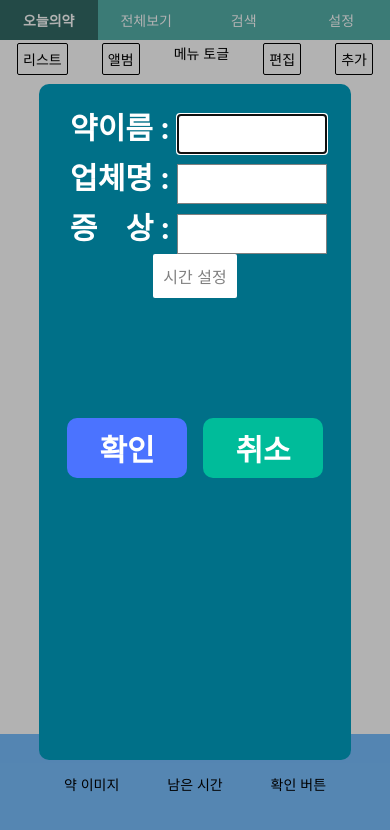
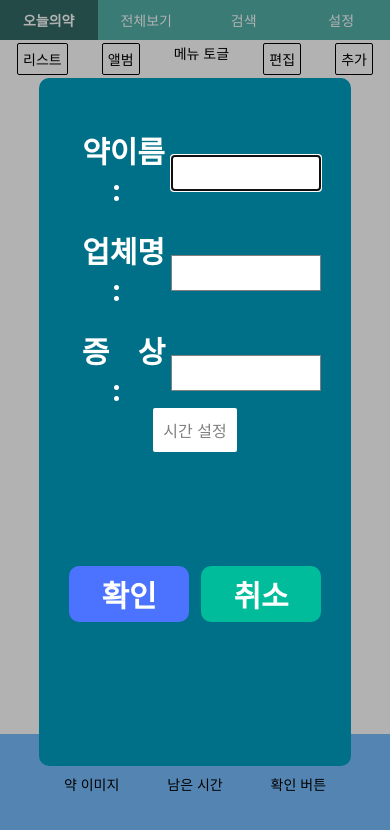
Before and after one commit to KimEunA97/KDT-2-Project-C-10, a React Native app in the folder PillGood/: screen / in a window 390 px wide. Both pictures are taken after a click on the element 195 px from the left and 180 px from the top of the page. Shown: the top 830 px of the page. Built offline with nearby package versions, Linux system fonts and the light colour scheme.

Commit message:
여러가지 스타일 정렬 정리

```diff
--- a/PillGood/src/api/InputBox.js
+++ b/PillGood/src/api/InputBox.js
@@ -20,11 +20,10 @@ export default function InputBox({ value, onChange }) {
 const styles = StyleSheet.create({
   input: {
     width: 150,
-    height: 40, // 적절한 높이 값으로 수정
     borderWidth: 1,
     backgroundColor: "white",
     borderColor: 'gray',
-    padding: 10,
+    padding: 5,
     marginTop: 10,
     fontSize: 20,
     textAlign: "center",
--- a/PillGood/src/component/TimePicker.js
+++ b/PillGood/src/component/TimePicker.js
@@ -1,5 +1,5 @@
 import React, { useState } from 'react';
-import { SafeAreaView, TouchableOpacity, Text, StyleSheet } from 'react-native';
+import { SafeAreaView, TouchableOpacity, Text, StyleSheet, View } from 'react-native';
 import DateTimePicker from '@react-native-community/datetimepicker';
 
 export const ItsDateTimePicker = () => {
@@ -17,7 +17,7 @@ export const ItsDateTimePicker = () => {
   };
 
   return (
-    <SafeAreaView>
+    <View>
       <TouchableOpacity
         onPress={showDatePicker}
         style={styles.button}
@@ -32,11 +32,11 @@ export const ItsDateTimePicker = () => {
           display="spinner"
           onChange={onChange}
           style={styles.dateTimePicker}
-          positiveButton={{ label: '확인', textColor: 'green' }}
+          positiveButton={{ label: '확인', textColor: 'black' }}
           negativeButton={{ label: '취소', textColor: 'black' }}
         />
       )}
-    </SafeAreaView>
+    </View>
   );
 };
 
--- a/PillGood/src/pages/TodayPillMenu.js
+++ b/PillGood/src/pages/TodayPillMenu.js
@@ -44,22 +44,22 @@ export default function TodayPillMenu({ }) {
             {/* 입력칸 시작 */}
 
             {/* 약이름 */}
-            <View style={{ flexDirection: "row", justifyContent: "center", alignContent: "center" }}>
-              <Text style={styles.labelStyle}> 약이름 : </Text>
+            <View style={styles.labelStyle}>
+              <Text style={styles.labelTextStyle}> 약이름 : </Text>
               <InputBox
                 value={inputValue}
                 onChange={setInputValue} />
             </View>
 
             {/* 업체명 */}
-            <View style={{ flexDirection: "row", justifyContent: "center", alignContent: "center" }}>
-              <Text style={styles.labelStyle}> 업체명 : </Text>
+            <View style={styles.labelStyle}>
+              <Text style={styles.labelTextStyle}> 업체명 : </Text>
               <InputBox></InputBox>
             </View>
 
             {/* 증상 */}
-            <View style={{ flexDirection: "row", justifyContent: "center", alignContent: "center" }}>
-              <Text style={styles.labelStyle}> 증    상 : </Text>
+            <View style={styles.labelStyle}>
+              <Text style={styles.labelTextStyle}> 증    상 : </Text>
               <InputBox></InputBox>
             </View>
 
@@ -106,12 +106,12 @@ const styles = StyleSheet.create({
     backgroundColor: 'rgba(0, 0, 0, 0.3)',
   },
   modalContent: {
+    flex: 0.8,
     backgroundColor: '#007088',
-    padding: 20,
+    padding: 30,
     borderRadius: 10,
     width: '80%',
-    height: "80%",
-    alignSelf: 'center',
+    height: "60%",
   },
   createButton: {
     width: '80%',
@@ -128,15 +128,22 @@ const styles = StyleSheet.create({
 
   //아래부터 모달 내부 스타일링
   labelStyle: {
+
+    flexDirection: "row",
+    marginTop: 20,
+    justifyContent: "center",
+    alignItems: "center"
+  },
+  labelTextStyle: {
     color: "white",
     fontWeight: "bold",
     fontSize: 30,
-    textAlign: "center"
+    textAlign: "center",
   },
   buttonContainer: {
-    height: 300,
+    flex: 1,
     flexDirection: "row",
-    justifyContent: "space-around",
+    justifyContent: "space-between",
     alignItems: "center"
   },
   confirmButton: {
@@ -169,9 +176,5 @@ const styles = StyleSheet.create({
     color: "white",
     fontWeight: "bold"
   }
-  // img: {
-  //   //이미지 크기 조절 방식
-  //   width: 40,
-  //   resizeMode: 'contain',
-  // }
+
 });
```
